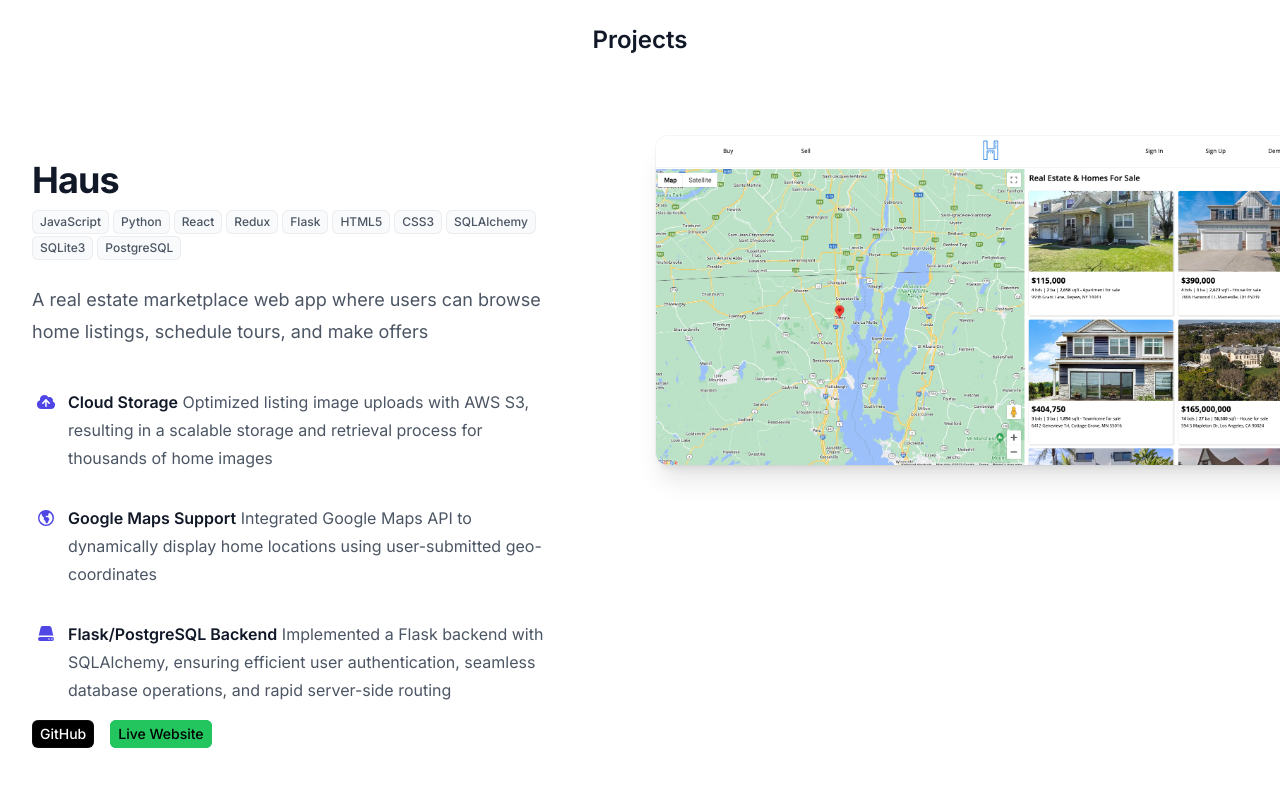
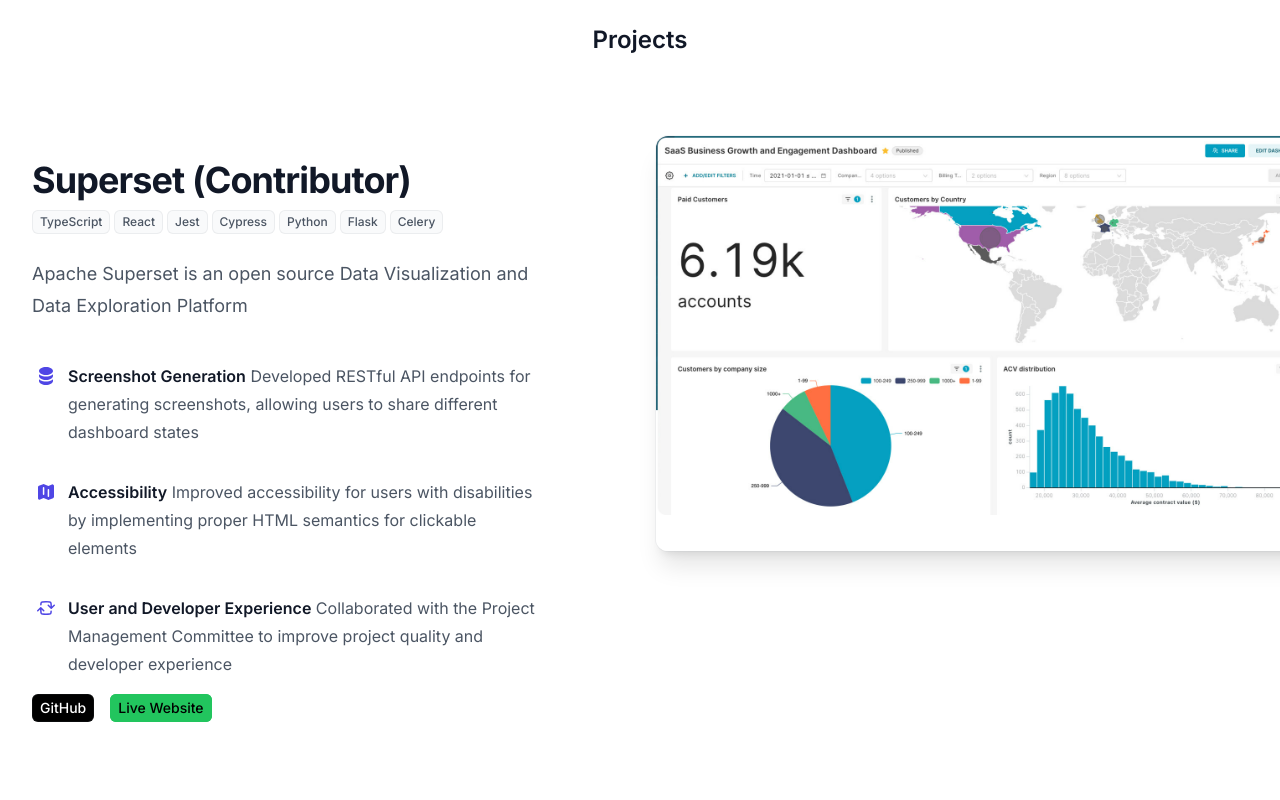
Before and after one commit to eulloa10/edgar-personal-website-2, a Next.js app in the folder portfolio/: page / in a window 1280 px wide. Shown: the part 820-1620 px from the top of the page. Built offline with nearby package versions, Linux system fonts and the light colour scheme.

Commit message:
updated projects

```diff
--- a/portfolio/src/app/components/AllProjects.js
+++ b/portfolio/src/app/components/AllProjects.js
@@ -3,32 +3,32 @@
 
 const projects = [
   {
-    name: 'Haus',
-    tag: 'haus',
-    stack: ['JavaScript', 'Python', 'React', 'Redux', 'Flask', 'HTML5', 'CSS3', 'SQLAlchemy', 'SQLite3', 'PostgreSQL'],
+    name: 'Superset (Contributor)',
+    tag: 'superset',
+    stack: ['TypeScript', 'React', 'Jest', 'Cypress', 'Python', 'Flask', 'Celery'],
     description:
-    'A real estate marketplace web app where users can browse home listings, schedule tours, and make offers',
+    'Apache Superset is an open source Data Visualization and Data Exploration Platform',
     features: [
       {
-        name: 'Cloud Storage',
+        name: 'Screenshot Generation',
         description:
-          'Optimized listing image uploads with AWS S3, resulting in a scalable storage and retrieval process for thousands of home images',
-        icon: CloudArrowUpIcon,
+          'Developed RESTful API endpoints for generating screenshots, allowing users to share different dashboard states',
+        icon: CircleStackIcon,
       },
       {
-        name: 'Google Maps Support',
-        description: 'Integrated Google Maps API to dynamically display home locations using user-submitted geo-coordinates',
-        icon: GlobeAmericasIcon,
+        name: 'Accessibility',
+        description: 'Improved accessibility for users with disabilities by implementing proper HTML semantics for clickable elements',
+        icon: MapIcon,
       },
       {
-        name: 'Flask/PostgreSQL Backend',
-        description: 'Implemented a Flask backend with SQLAlchemy, ensuring efficient user authentication, seamless database operations, and rapid server-side routing',
-        icon: ServerIcon,
+        name: 'User and Developer Experience',
+        description: 'Collaborated with the Project Management Committee to improve project quality and developer experience',
+        icon: ArrowPathRoundedSquareIcon,
       },
     ],
-    githubLink: 'https://github.com/eulloa10/haus',
-    liveLink: 'https://house-me.onrender.com/',
-    image: '/haus.png'
+    githubLink: 'https://github.com/apache/superset',
+    liveLink: 'https://superset.apache.org/',
+    image: '/superset.png'
   },
   {
     name: 'Lucky Parking (Contributor)',
@@ -57,6 +57,34 @@
     githubLink: 'https://github.com/hackforla/lucky-parking',
     liveLink: 'https://www.luckyparking.org/',
     image: '/luckyparking.png'
+  },
+  {
+    name: 'Haus',
+    tag: 'haus',
+    stack: ['JavaScript', 'Python', 'React', 'Redux', 'Flask', 'HTML5', 'CSS3', 'SQLAlchemy', 'SQLite3', 'PostgreSQL'],
+    description:
+    'A real estate marketplace web app where users can browse home listings, schedule tours, and make offers',
+    features: [
+      {
+        name: 'Cloud Storage',
+        description:
+          'Optimized listing image uploads with AWS S3, resulting in a scalable storage and retrieval process for thousands of home images',
+        icon: CloudArrowUpIcon,
+      },
+      {
+        name: 'Google Maps Support',
+        description: 'Integrated Google Maps API to dynamically display home locations using user-submitted geo-coordinates',
+        icon: GlobeAmericasIcon,
+      },
+      {
+        name: 'Flask/PostgreSQL Backend',
+        description: 'Implemented a Flask backend with SQLAlchemy, ensuring efficient user authentication, seamless database operations, and rapid server-side routing',
+        icon: ServerIcon,
+      },
+    ],
+    githubLink: 'https://github.com/eulloa10/haus',
+    liveLink: 'https://house-me.onrender.com/',
+    image: '/haus.png'
   },
   {
     name: 'Harmonious Voices (Group Project)',
@@ -89,7 +117,7 @@
   {
     name: 'State of the Market',
     tag: 'sotm',
-    stack: ['TypeScript', 'JavaScript', 'Node.js', 'Express.js', 'PostgreSQL'],
+    stack: ['TypeScript', 'Next.js', 'Python', 'Django', 'PostgreSQL'],
     description:
     'An economic health analysis app that monitors 11 key economic indicators. Performing insightful current versus prior period analyses, the app delivers monthly Excel reports directly to the user\'s inbox, enabling them to make informed investment decisions.',
     features: [
--- a/portfolio/src/app/components/nav.js
+++ b/portfolio/src/app/components/nav.js
@@ -4,6 +4,7 @@
 import { Dialog, Disclosure, Popover, Transition } from '@headlessui/react'
 import {
   ChatBubbleOvalLeftEllipsisIcon,
+  ChartBarSquareIcon,
   HomeModernIcon,
   ArrowTrendingUpIcon,
   Bars3Icon,
@@ -13,8 +14,9 @@
 import { ChevronDownIcon } from '@heroicons/react/20/solid'
 
 const projects = [
+  { name: 'Apache Superset', description: 'Data Visualization and Data Exploration Platform', href: '#superset', icon: ChartBarSquareIcon },
+  { name: 'Lucky Parking', description: 'LA parking citation analysis web app', href: '#lucky', icon: TicketIcon },
   { name: 'Haus', description: 'Real estate marketplace web app', href: '#haus', icon: HomeModernIcon },
-  { name: 'Lucky Parking', description: 'LA parking citation analysis web app', href: '#lucky', icon: TicketIcon },
   { name: 'Harmonious Voices', description: 'Messaging web app', href: '#harmonious', icon: ChatBubbleOvalLeftEllipsisIcon },
   { name: 'State of the Market', description: 'Economic indicator tracking app for analysis', href: '#sotm', icon: ArrowTrendingUpIcon },
 ]
--- a/portfolio/src/app/components/skills.js
+++ b/portfolio/src/app/components/skills.js
@@ -1,9 +1,9 @@
 import SkillBadge from "./SkillBadge";
 
-const frontendSkills = ['JavaScript', 'TypeScript', 'HTML5', 'CSS3', 'React', 'Redux'];
-const backendSkills = ['Python', 'Node.js', 'Express.js', 'Sequelize', 'Flask', 'SQLAlchemy', 'PostgreSQL', 'SQLite3'];
-const otherSkills = ['AWS', 'BigQuery', 'Tableau', 'Heroku', 'Render', 'Postman', 'Jira', 'REST APIs', 'Agile'];
-const businessSkills = ['Google Workspace', 'Excel', 'Salesforce', 'Workday', 'Oracle'];
+const languages = ['JavaScript', 'TypeScript', 'Python', 'HTML', 'CSS'];
+const technologies = ['Django', 'Flask', 'Next.js', 'Node.js', 'Express.js', 'Tailwind CSS', 'Jest', 'Cypress', 'PostgreSQL'];
+const libraries = ['React', 'Redux','Sequelize', 'SQLAlchemy', 'Ant Design'];
+const tools = ['Docker', 'AWS S3', 'Postman', 'Jira', 'Git', 'BigQuery', 'Tableau', 'Render', 'Agile', 'Excel', 'Salesforce', 'Workday', 'Oracle'];
 
 export default function Skills() {
   return (
@@ -16,14 +16,14 @@
         { /* Frontend Skills */}
         <div className="mb-8">
           <h3 className="text-left text-xl font-semibold leading-8 text-gray-900 mb-4">
-            Frontend
+            Languages
           </h3>
           <div className="mb-4">
-            {frontendSkills.map((technology, index) => (
+            {languages.map((technology, index) => (
               <span
                 key={index}
                 className={`inline-flex items-center rounded-md bg-gray-50 px-2 py-1 text-md font-medium text-gray-600 ring-1 ring-inset ring-gray-500/10 ${
-                  index < frontendSkills.length - 1 ? 'mr-2' : ''
+                  index < languages.length - 1 ? 'mr-2' : ''
                 } mb-2`}
               >
                 {technology}
@@ -35,14 +35,14 @@
         { /* Backend Skills */}
         <div className="mb-8">
           <h3 className="text-left text-xl font-semibold leading-8 text-gray-900 mb-4">
-            Backend
+            Technologies
           </h3>
           <div className="mb-4">
-            {backendSkills.map((technology, index) => (
+            {technologies.map((technology, index) => (
               <span
                 key={index}
                 className={`inline-flex items-center rounded-md bg-gray-50 px-2 py-1 text-md font-medium text-gray-600 ring-1 ring-inset ring-gray-500/10 ${
-                  index < backendSkills.length - 1 ? 'mr-2' : ''
+                  index < technologies.length - 1 ? 'mr-2' : ''
                 } mb-2`}
               >
                 {technology}
@@ -54,14 +54,14 @@
         { /* Other Skills */}
         <div className="mb-8">
           <h3 className="text-left text-xl font-semibold leading-8 text-gray-900 mb-4">
-            Other
+            Libraries
           </h3>
           <div className="mb-4">
-            {otherSkills.map((technology, index) => (
+            {libraries.map((technology, index) => (
               <span
                 key={index}
                 className={`inline-flex items-center rounded-md bg-gray-50 px-2 py-1 text-md font-medium text-gray-600 ring-1 ring-inset ring-gray-500/10 ${
-                  index < otherSkills.length - 1 ? 'mr-2' : ''
+                  index < libraries.length - 1 ? 'mr-2' : ''
                 } mb-2`}
               >
                 {technology}
@@ -73,14 +73,14 @@
         { /* Business Skills */}
         <div className="mb-8">
           <h3 className="text-left text-xl font-semibold leading-8 text-gray-900 mb-4">
-            Business
+            Tools
           </h3>
           <div className="mb-4">
-            {businessSkills.map((technology, index) => (
+            {tools.map((technology, index) => (
               <span
                 key={index}
                 className={`inline-flex items-center rounded-md bg-gray-50 px-2 py-1 text-md font-medium text-gray-600 ring-1 ring-inset ring-gray-500/10 ${
-                  index < businessSkills.length - 1 ? 'mr-2' : ''
+                  index < tools.length - 1 ? 'mr-2' : ''
                 } mb-2`}
               >
                 {technology}
```
Also changed, not shown: portfolio/public/superset.png (added).
